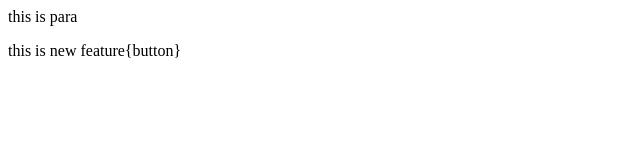
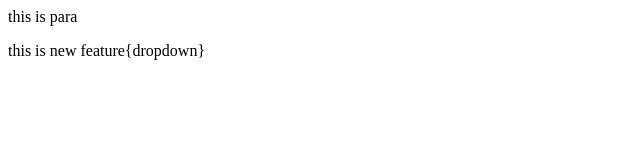
Before and after one commit to krushanagawali/localrepo, a plain HTML site: page index.html in a window 1280 px wide. Shown: the full height of the page, 0-640 px from the left. Drawn offline with Linux system fonts and the light colour scheme.

Commit message:
index.html

```diff
--- a/index.html
+++ b/index.html
@@ -1,2 +1,2 @@
 <P>this is para</P>
-<P>this is new feature{button}</P>
+<P>this is new feature{dropdown}</P>
```
